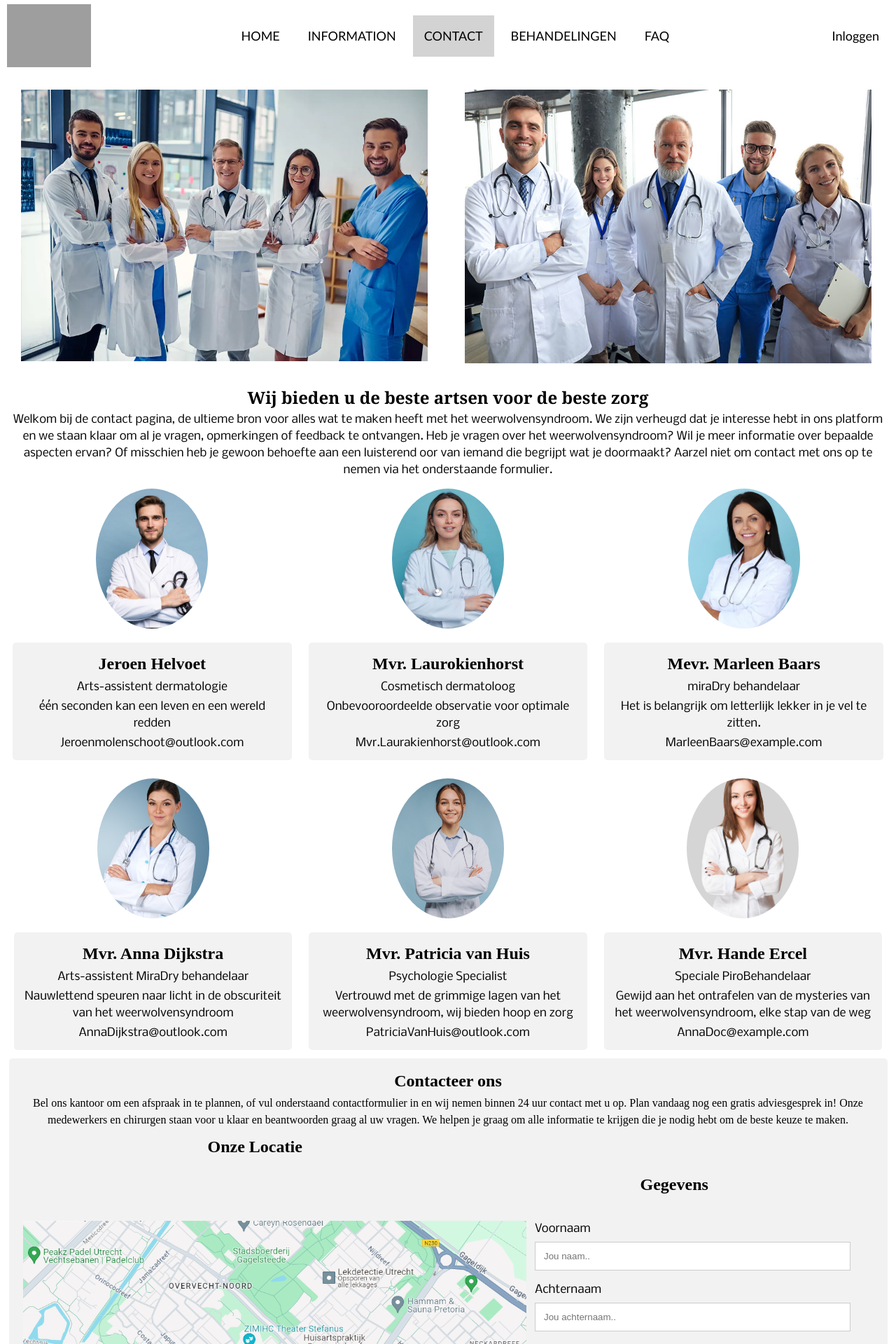
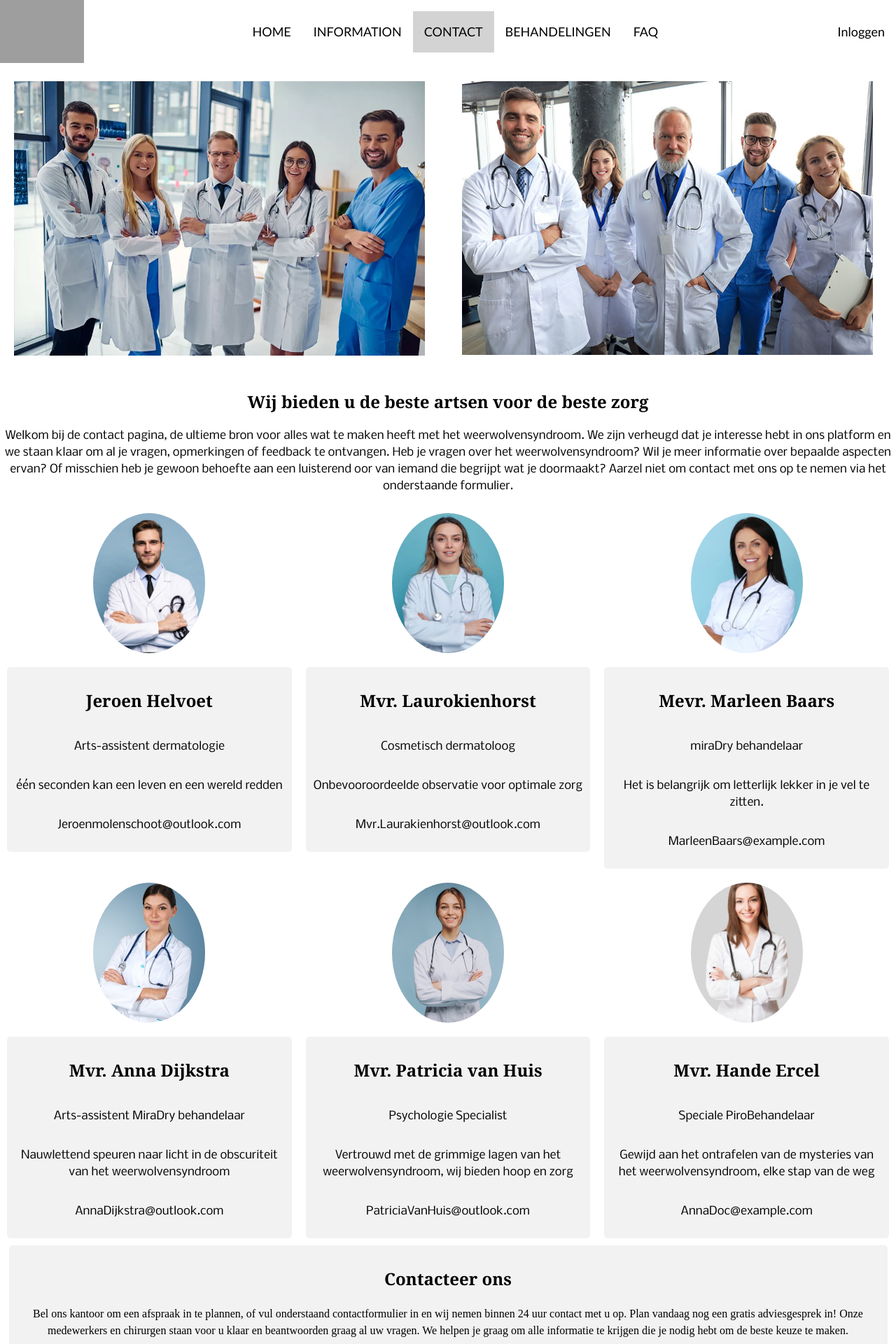
Before and after one commit to WoutervanderRolBrouwer/Hypertrichose, a PHP site: page /contact/contact.php in a window 1280 px wide. Shown: the top 1920 px of the page at 70% size. Run offline with PHP 8.4, Linux system fonts and the light colour scheme; some libraries are stand-ins or nearby versions; some web fonts are replaced; grey boxes are pictures that could not be loaded.

Commit message:
De contactpagina is klaar

```diff
--- a/contact/contact.php
+++ b/contact/contact.php
@@ -8,9 +8,7 @@
     <title>Contact Page</title>
     <link href="http://fonts.googleapis.com/css?family=Corben:bold" rel="stylesheet" type="text/css">
     <link href="http://fonts.googleapis.com/css?family=Nobile" rel="stylesheet" type="text/css">
-    <link rel="stylesheet" href="css/style.css">
     <link rel="stylesheet"  href="../css/style.css" />
-    <link rel="stylesheet" href="../Styling\info.css" />
 </head>
 
 <body>
@@ -61,7 +59,7 @@ Aarzel niet om contact met ons op te nemen via het onderstaande formulier.
     <div class="card">
       <img src="Jeroen Molen.jpg" alt="">
       <div class="container">
-        <h2 style="font-family:'initial;">Jeroen Helvoet</h2>
+        <h2 style="">Jeroen Helvoet</h2>
         <p class="title">Arts-assistent dermatologie</p>
         <p>één seconden kan een leven en een wereld redden</p>
         <p>Jeroenmolenschoot@outlook.com</p>
@@ -72,7 +70,7 @@ Aarzel niet om contact met ons op te nemen via het onderstaande formulier.
     <div class="card">
       <img src="Laurokienhorst.jpg" alt="">
       <div class="container">
-        <h2 style="font-family:'initial;">Mvr. Laurokienhorst</h2>
+        <h2>Mvr. Laurokienhorst</h2>
         <p class="title">Cosmetisch dermatoloog</p>
         <p>Onbevooroordeelde observatie voor optimale zorg</p>
         <p>Mvr.Laurakienhorst@outlook.com</p>
@@ -83,7 +81,7 @@ Aarzel niet om contact met ons op te nemen via het onderstaande formulier.
     <div class="card">
       <img src="Tielenmans.jpg" alt="">
       <div class="container">
-        <h2 style="font-family:'initial;">Mevr. Marleen Baars</h2>
+        <h2>Mevr. Marleen Baars</h2>
         <p class="title">miraDry behandelaar</p>
         <p>Het is belangrijk om letterlijk lekker in je vel te zitten.</p>
         <p>MarleenBaars@example.com</p>
@@ -98,7 +96,7 @@ Aarzel niet om contact met ons op te nemen via het onderstaande formulier.
     <div class="card">
       <img src="Medischss.jpg" alt="">
       <div class="container">
-        <h2 style="font-family:'initial;">Mvr. Anna Dijkstra</h2>
+        <h2>Mvr. Anna Dijkstra</h2>
         <p class="title">Arts-assistent MiraDry behandelaar</p>
         <p>Nauwlettend speuren naar licht in de obscuriteit van het weerwolvensyndroom</p>
         <p>AnnaDijkstra@outlook.com</p>
@@ -109,7 +107,7 @@ Aarzel niet om contact met ons op te nemen via het onderstaande formulier.
     <div class="card">
       <img src="MediscH.png" alt="">
       <div class="container">
-        <h2 style="font-family:'initial;">Mvr. Patricia van Huis</h2>
+        <h2>Mvr. Patricia van Huis</h2>
         <p class="title">Psychologie Specialist</p>
         <p>Vertrouwd met de grimmige lagen van het weerwolvensyndroom, wij bieden hoop en zorg</p>
         <p>PatriciaVanHuis@outlook.com</p>
@@ -120,7 +118,7 @@ Aarzel niet om contact met ons op te nemen via het onderstaande formulier.
     <div class="card">
       <img src="Medichsss.jpg" alt="">
       <div class="container">
-        <h2 style="font-family:'initial;">Mvr. Hande Ercel</h2>
+        <h2>Mvr. Hande Ercel</h2>
         <p class="title">Speciale PiroBehandelaar</p>
         <p>Gewijd aan het ontrafelen van de mysteries van het weerwolvensyndroom, elke stap van de weg</p>
         <p>AnnaDoc@example.com</p>
@@ -153,18 +151,18 @@ Aarzel niet om contact met ons op te nemen via het onderstaande formulier.
 
 <div class="container">
   <div style="text-align:center">
-    <h2 style="font-family:'initial;">Contacteer ons</h2>
+    <h2>Contacteer ons</h2>
     <p style="font-family:'initial;">Bel ons kantoor om een afspraak in te plannen, of vul onderstaand contactformulier in en wij nemen binnen 24 uur contact met u op.
        Plan vandaag nog een gratis adviesgesprek in! Onze medewerkers en chirurgen staan voor u klaar en beantwoorden graag al uw vragen.
        We helpen je graag om alle informatie te krijgen die je nodig hebt om de beste keuze te maken.
     </p>
   </div>
   <div style="margin-left:17em">
-    <h2 style="height: 36px; font-family:'initial;">Onze Locatie</h2>
+    <h2 style="height: 36px;">Onze Locatie</h2>
   </div>
   <div class="container">
   <div style="margin-left:55em">
-    <h2 style="height: 36px; font-family:'initial;">Gegevens</h2>
+    <h2 style="height: 36px;">Gegevens</h2>
   </div>
   <div class="row">
     <div class="column">
@@ -325,10 +323,9 @@ font-family: 'Poppins', sans-serif;
 body{
 	line-height: 1.5;
 
-
+  margin: 0;
 }
 *{
-	margin:2px;
 	padding:0;
 	box-sizing: border-box;
 }
```
